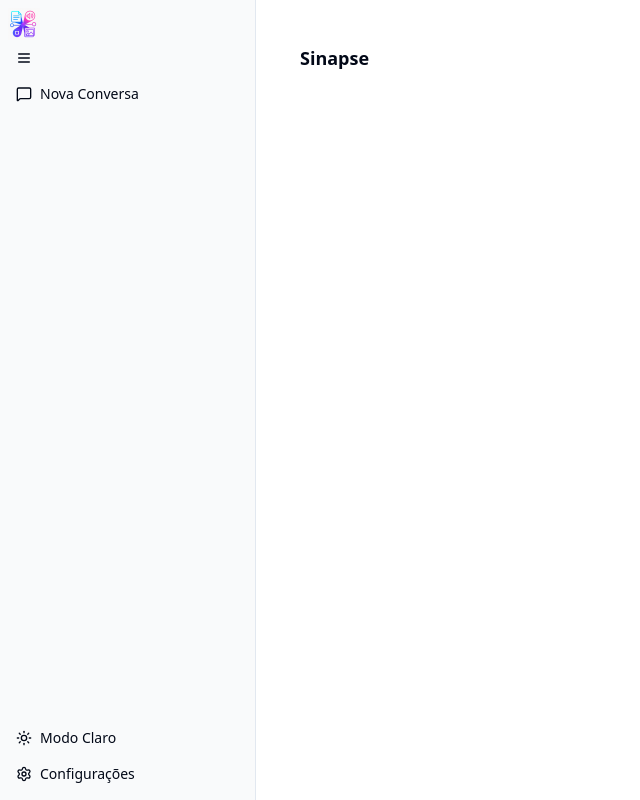
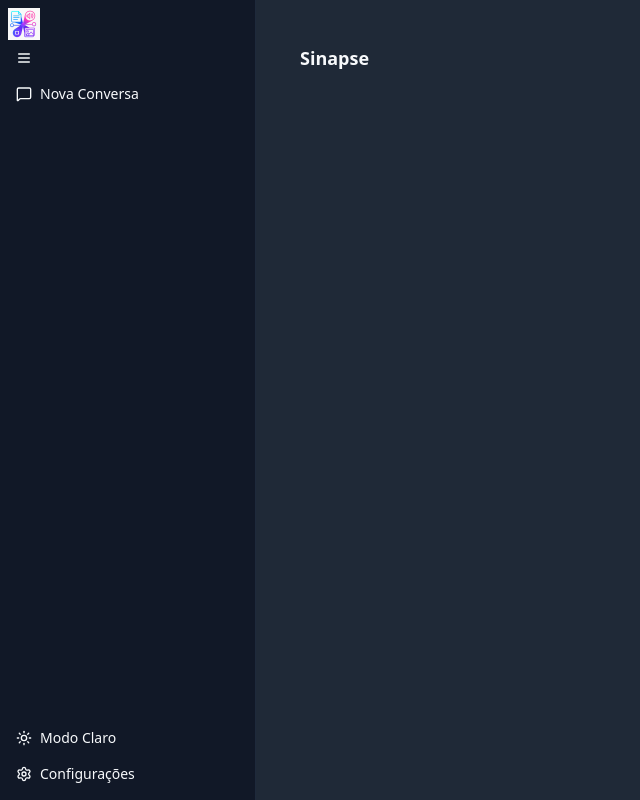
Before and after one commit to gustavobarez/sinapse, a React (Vite) app in the folder frontend/: page / in a window 1280 px wide. Shown: the whole page, without its empty margins (0-640 px from the left). Built offline with nearby package versions, Linux system fonts and the light colour scheme.

Commit message:
fix: change theme color

```diff
--- a/frontend/src/App.tsx
+++ b/frontend/src/App.tsx
@@ -1,7 +1,7 @@
-import React, { useState } from "react";
+import { Navbar } from "@components/Navbar";
 import { Sidebar } from "@components/Sidebar";
-import { Navbar } from "@components/Navbar";
 import { ThemeProvider } from "@components/theme-provider";
+import { useState } from "react";
 
 function App() {
   const [isSidebarExpanded, setIsSidebarExpanded] = useState(false);
@@ -11,7 +11,11 @@
   };
 
   return (
-    <ThemeProvider defaultTheme="dark" storageKey="vite-ui-theme">
+    <ThemeProvider
+      attribute="class"
+      defaultTheme="dark"
+      storageKey="vite-ui-theme"
+    >
       <div className="flex h-screen bg-white dark:bg-gray-800">
         <Sidebar isPinnedOpen={isSidebarExpanded} onMenuClick={toggleSidebar} />
         <main className="flex-1 p-6">
```
